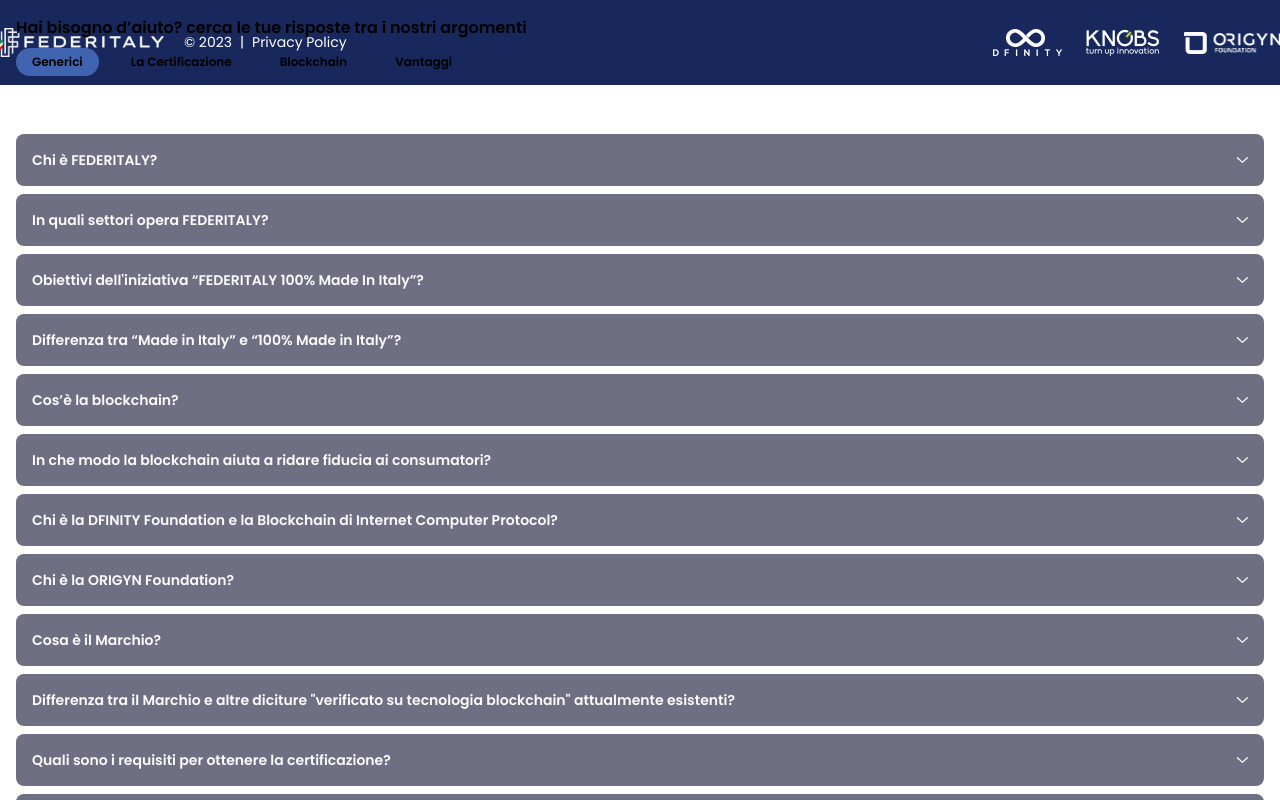
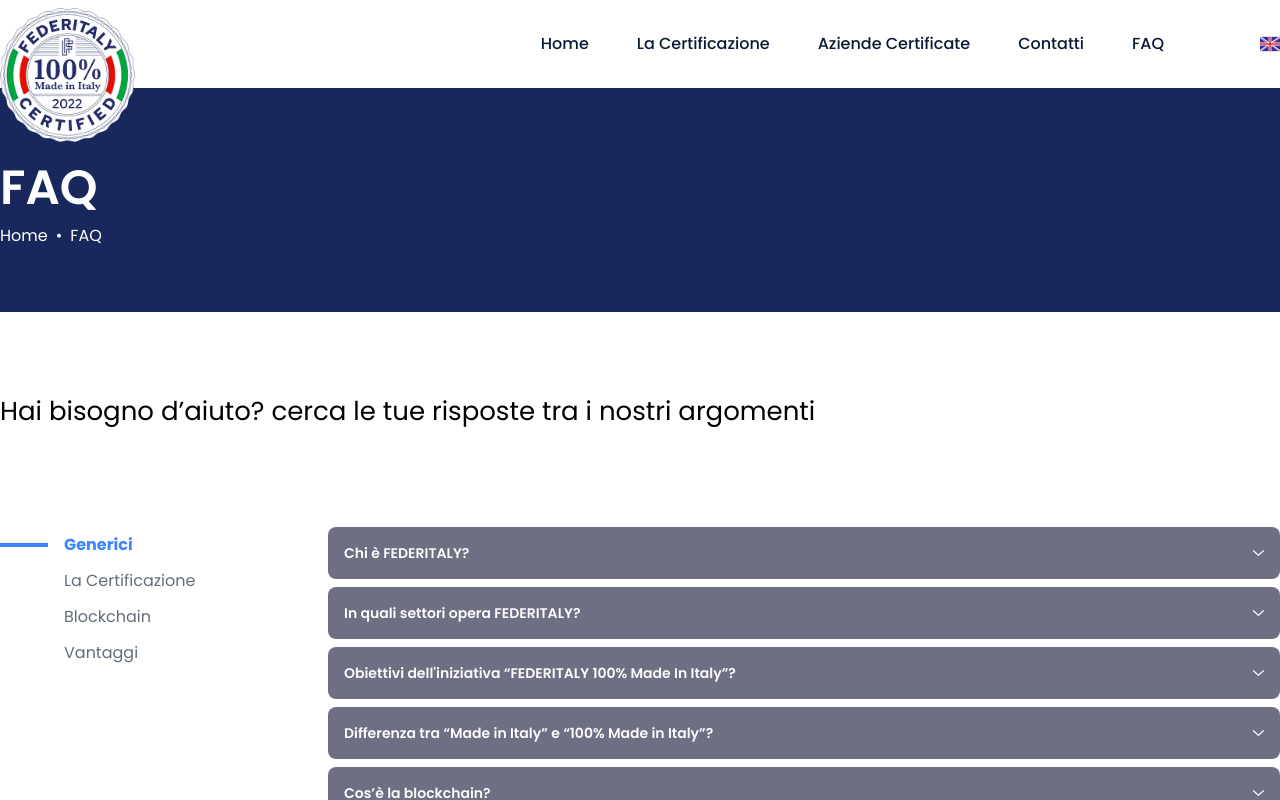
Before and after one commit to knobs-dev/federitaly-webapp, a Next.js app: page /faq in a window 1280 px wide. Built offline with nearby package versions, Linux system fonts and the light colour scheme.

Commit message:
feat: adds faq page desktop (wip)

```diff
--- /dev/null
+++ b/containers/faq/desktop.tsx
@@ -0,0 +1,82 @@
+import React from "react";
+import { useTranslation } from "react-i18next";
+
+import {
+  Accordion,
+  AccordionContent,
+  AccordionItem,
+  AccordionTrigger,
+  Slider,
+} from "@components";
+import HeaderDesktop from "@components/HeaderDesktop";
+
+type Topics = "generic" | "the_certification" | "blockchain" | "advantages";
+
+type TFaqDesktop = {
+  selectedTopic: Topics;
+  topicsFaqs: Record<Topics, { question: string; answer: string }[]>;
+  handleSwitchTopic: (topic: Topics) => void;
+};
+
+const FaqDesktop: React.FC<TFaqDesktop> = ({
+  selectedTopic,
+  topicsFaqs,
+  handleSwitchTopic,
+}) => {
+  const { t } = useTranslation();
+
+  return (
+    <div className="relative pb-24">
+      <HeaderDesktop title={t("Common.sidebar.navigation.faq")} />
+      <section className="relative container mx-auto grid grid-cols-12 mt-20 gap-8">
+        <div className="col-span-full">
+          <h2 className="text-[1.625rem] text-black">{t("Faq.title")}</h2>
+        </div>
+        <div className="col-span-3 flex justify-start items-start flex-col mt-16">
+          {Object.keys(topicsFaqs).map((topic, index) => (
+            <div className="flex justify-start items-center space-x-4">
+              <div
+                className={`w-12 h-1 ${
+                  selectedTopic === topic ? "bg-[#3A86FF]" : "bg-transparent"
+                }`}
+              />
+              <button
+                type="button"
+                key={topic}
+                className={`py-1.5 text-[1rem] ${
+                  selectedTopic === topic
+                    ? "text-[#3A86FF] font-bold"
+                    : "text-[#636D79]"
+                }`}
+                onClick={() => handleSwitchTopic(topic as Topics)}
+              >
+                {t(`Faq.topics.${topic as Topics}`)}
+              </button>
+            </div>
+          ))}
+        </div>
+        <div className="col-span-9 mt-16">
+          <Accordion
+            type="single"
+            collapsible
+            className="w-full flex flex-col space-y-2"
+          >
+            {topicsFaqs[selectedTopic as Topics].map(
+              ({ question, answer }, index) => (
+                <AccordionItem
+                  key={`Faq.${selectedTopic}-question-${index}`}
+                  value={`Faq.${selectedTopic}-question-${index}`}
+                >
+                  <AccordionTrigger>{question}</AccordionTrigger>
+                  <AccordionContent>{answer}</AccordionContent>
+                </AccordionItem>
+              ),
+            )}
+          </Accordion>
+        </div>
+      </section>
+    </div>
+  );
+};
+
+export default FaqDesktop;
--- /dev/null
+++ b/containers/faq/mobile.tsx
@@ -0,0 +1,75 @@
+import React from "react";
+import { useTranslation } from "react-i18next";
+
+import {
+  Accordion,
+  AccordionContent,
+  AccordionItem,
+  AccordionTrigger,
+  Slider,
+} from "@components";
+
+type Topics = "generic" | "the_certification" | "blockchain" | "advantages";
+
+type TFaqMobile = {
+  selectedTopic: Topics;
+  topicsFaqs: Record<Topics, { question: string; answer: string }[]>;
+  handleSwitchTopic: (topic: Topics) => void;
+};
+
+const FaqMobile: React.FC<TFaqMobile> = ({
+  selectedTopic,
+  topicsFaqs,
+  handleSwitchTopic,
+}) => {
+  const { t } = useTranslation();
+
+  return (
+    <div className="absolute left-0 top-4 min-h-full w-screen flex flex-col overflow-hidden">
+      <header className="absolute left-0 top-0 h-[5.375rem] w-full">
+        <h2 className="{text-[0.9375rem] px-4 font-semibold">
+          {t("Faq.title")}
+        </h2>
+        <Slider freeMode className="mt-2 w-full">
+          {Object.keys(topicsFaqs).map((topic, index) => (
+            <button
+              type="button"
+              key={topic}
+              className={`px-4 py-1.5 rounded-full text-xs font-semibold ${
+                selectedTopic === topic
+                  ? "bg-[#4164B0]"
+                  : "bg-transparent border-1 border-[#285ED4]"
+              } ${index === 0 ? "ml-4" : "ml-2"} ${
+                index === Object.keys(topicsFaqs).length - 1 ? "mr-4" : "mr-2"
+              }`}
+              onClick={() => handleSwitchTopic(topic as Topics)}
+            >
+              {t(`Faq.topics.${topic as Topics}`)}
+            </button>
+          ))}
+        </Slider>
+      </header>
+      <section className="absolute left-0 top-[5.375rem] h-[calc(100%-5.375rem)] w-full overflow-y-scroll px-4 py-8">
+        <Accordion
+          type="single"
+          collapsible
+          className="w-full flex flex-col space-y-2"
+        >
+          {topicsFaqs[selectedTopic as Topics].map(
+            ({ question, answer }, index) => (
+              <AccordionItem
+                key={`Faq.${selectedTopic}-question-${index}`}
+                value={`Faq.${selectedTopic}-question-${index}`}
+              >
+                <AccordionTrigger>{question}</AccordionTrigger>
+                <AccordionContent>{answer}</AccordionContent>
+              </AccordionItem>
+            ),
+          )}
+        </Accordion>
+      </section>
+    </div>
+  );
+};
+
+export default FaqMobile;
--- a/pages/faq/index.tsx
+++ b/pages/faq/index.tsx
@@ -1,5 +1,8 @@
 import { useState } from "react";
-import { useTranslations } from "@hooks/useTranslations";
+import useMediaQuery from "@hooks/useMediaQuery";
+import FaqDesktop from "containers/faq/desktop";
+import FaqMobile from "containers/faq/mobile";
+import { useTranslation } from "react-i18next";
 
 import {
   Accordion,
@@ -12,116 +15,117 @@
 type Topics = "generic" | "the_certification" | "blockchain" | "advantages";
 
 const Faq = () => {
-  const t = useTranslations("Faq");
+  const { t } = useTranslation();
+  const isTablet = useMediaQuery("(max-width: 1024px)");
   const [selectedTopic, setSelectedTopic] = useState<Topics>("generic");
 
   const topicsFaqs = {
     generic: [
       {
-        question: t("questions.0.title"),
-        answer: t("questions.0.body"),
+        question: t("Faq.questions.0.title"),
+        answer: t("Faq.questions.0.body"),
       },
       {
-        question: t("questions.1.title"),
-        answer: t("questions.1.body"),
+        question: t("Faq.questions.1.title"),
+        answer: t("Faq.questions.1.body"),
       },
       {
-        question: t("questions.2.title"),
-        answer: t("questions.2.body"),
+        question: t("Faq.questions.2.title"),
+        answer: t("Faq.questions.2.body"),
       },
       {
-        question: t("questions.3.title"),
-        answer: t("questions.3.body"),
+        question: t("Faq.questions.3.title"),
+        answer: t("Faq.questions.3.body"),
       },
       {
-        question: t("questions.4.title"),
-        answer: t("questions.4.body"),
+        question: t("Faq.questions.4.title"),
+        answer: t("Faq.questions.4.body"),
       },
       {
-        question: t("questions.5.title"),
-        answer: t("questions.5.body"),
+        question: t("Faq.questions.5.title"),
+        answer: t("Faq.questions.5.body"),
       },
       {
-        question: t("questions.6.title"),
-        answer: t("questions.6.body"),
+        question: t("Faq.questions.6.title"),
+        answer: t("Faq.questions.6.body"),
       },
       {
-        question: t("questions.7.title"),
-        answer: t("questions.7.body"),
+        question: t("Faq.questions.7.title"),
+        answer: t("Faq.questions.7.body"),
       },
       {
-        question: t("questions.8.title"),
-        answer: t("questions.8.body"),
+        question: t("Faq.questions.8.title"),
+        answer: t("Faq.questions.8.body"),
       },
       {
-        question: t("questions.9.title"),
-        answer: t("questions.9.body"),
+        question: t("Faq.questions.9.title"),
+        answer: t("Faq.questions.9.body"),
       },
       {
-        question: t("questions.10.title"),
-        answer: t("questions.10.body"),
+        question: t("Faq.questions.10.title"),
+        answer: t("Faq.questions.10.body"),
       },
       {
-        question: t("questions.11.title"),
-        answer: t("questions.11.body"),
+        question: t("Faq.questions.11.title"),
+        answer: t("Faq.questions.11.body"),
       },
       {
-        question: t("questions.12.title"),
-        answer: t("questions.12.body"),
+        question: t("Faq.questions.12.title"),
+        answer: t("Faq.questions.12.body"),
       },
       {
-        question: t("questions.13.title"),
-        answer: t("questions.13.body"),
+        question: t("Faq.questions.13.title"),
+        answer: t("Faq.questions.13.body"),
       },
       {
-        question: t("questions.14.title"),
-        answer: t("questions.14.body"),
+        question: t("Faq.questions.14.title"),
+        answer: t("Faq.questions.14.body"),
       },
       {
-        question: t("questions.15.title"),
-        answer: t("questions.15.body"),
+        question: t("Faq.questions.15.title"),
+        answer: t("Faq.questions.15.body"),
       },
       {
-        question: t("questions.16.title"),
-        answer: t("questions.16.body"),
+        question: t("Faq.questions.16.title"),
+        answer: t("Faq.questions.16.body"),
       },
       {
-        question: t("questions.17.title"),
-        answer: t("questions.17.body"),
+        question: t("Faq.questions.17.title"),
+        answer: t("Faq.questions.17.body"),
       },
       {
-        question: t("questions.18.title"),
-        answer: t("questions.18.body"),
+        question: t("Faq.questions.18.title"),
+        answer: t("Faq.questions.18.body"),
       },
       {
-        question: t("questions.19.title"),
-        answer: t("questions.19.body"),
+        question: t("Faq.questions.19.title"),
+        answer: t("Faq.questions.19.body"),
       },
       {
-        question: t("questions.20.title"),
-        answer: t("questions.20.body"),
+        question: t("Faq.questions.20.title"),
+        answer: t("Faq.questions.20.body"),
       },
       {
-        question: t("questions.21.title"),
-        answer: t("questions.21.body"),
+        question: t("Faq.questions.21.title"),
+        answer: t("Faq.questions.21.body"),
       },
       {
-        question: t("questions.22.title"),
-        answer: t("questions.22.body"),
+        question: t("Faq.questions.22.title"),
+        answer: t("Faq.questions.22.body"),
       },
       {
-        question: t("questions.23.title"),
-        answer: t("questions.23.body"),
+        question: t("Faq.questions.23.title"),
+        answer: t("Faq.questions.23.body"),
       },
       {
-        question: t("questions.24.title"),
-        answer: t("questions.24.body"),
+        question: t("Faq.questions.24.title"),
+        answer: t("Faq.questions.24.body"),
       },
     ],
     the_certification: [
       {
-        question: t("questions.25.title"),
-        answer: t("questions.25.body"),
+        question: t("Faq.questions.25.title"),
+        answer: t("Faq.questions.25.body"),
       },
     ],
     blockchain: [],
@@ -132,49 +136,18 @@
     setSelectedTopic(topic);
   };
 
-  return (
-    <div className="absolute left-0 top-4 min-h-full w-screen flex flex-col overflow-hidden">
-      <header className="absolute left-0 top-0 h-[5.375rem] w-full">
-        <h2 className="{text-[0.9375rem] px-4 font-semibold">{t("title")}</h2>
-        <Slider freeMode className="mt-2 w-full">
-          {Object.keys(topicsFaqs).map((topic, index) => (
-            <button
-              type="button"
-              key={topic}
-              className={`px-4 py-1.5 rounded-full text-xs font-semibold ${
-                selectedTopic === topic
-                  ? "bg-[#4164B0]"
-                  : "bg-transparent border-1 border-[#285ED4]"
-              } ${index === 0 ? "ml-4" : "ml-2"} ${
-                index === Object.keys(topicsFaqs).length - 1 ? "mr-4" : "mr-2"
-              }`}
-              onClick={() => handleSwitchTopic(topic as Topics)}
-            >
-              {t(`topics.${topic as Topics}`)}
-            </button>
-          ))}
-        </Slider>
-      </header>
-      <section className="absolute left-0 top-[5.375rem] h-[calc(100%-5.375rem)] w-full overflow-y-scroll px-4 py-8">
-        <Accordion
-          type="single"
-          collapsible
-          className="w-full flex flex-col space-y-2"
-        >
-          {topicsFaqs[selectedTopic as Topics].map(
-            ({ question, answer }, index) => (
-              <AccordionItem
-                key={`${selectedTopic}-question-${index}`}
-                value={`${selectedTopic}-question-${index}`}
-              >
-                <AccordionTrigger>{question}</AccordionTrigger>
-                <AccordionContent>{answer}</AccordionContent>
-              </AccordionItem>
-            ),
-          )}
-        </Accordion>
-      </section>
-    </div>
+  return isTablet ? (
+    <FaqMobile
+      selectedTopic={selectedTopic}
+      topicsFaqs={topicsFaqs}
+      handleSwitchTopic={handleSwitchTopic}
+    />
+  ) : (
+    <FaqDesktop
+      selectedTopic={selectedTopic}
+      topicsFaqs={topicsFaqs}
+      handleSwitchTopic={handleSwitchTopic}
+    />
   );
 };
 
```
